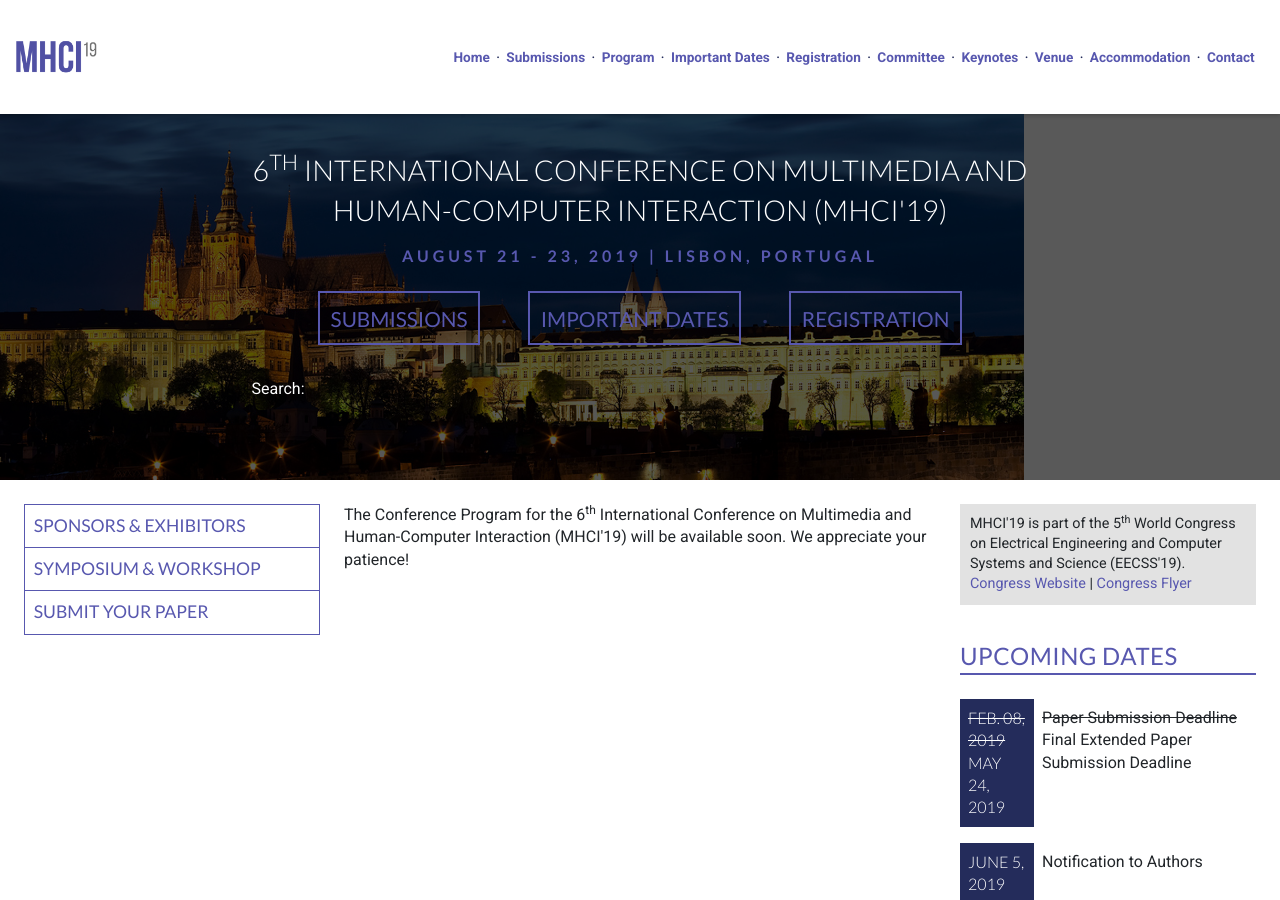
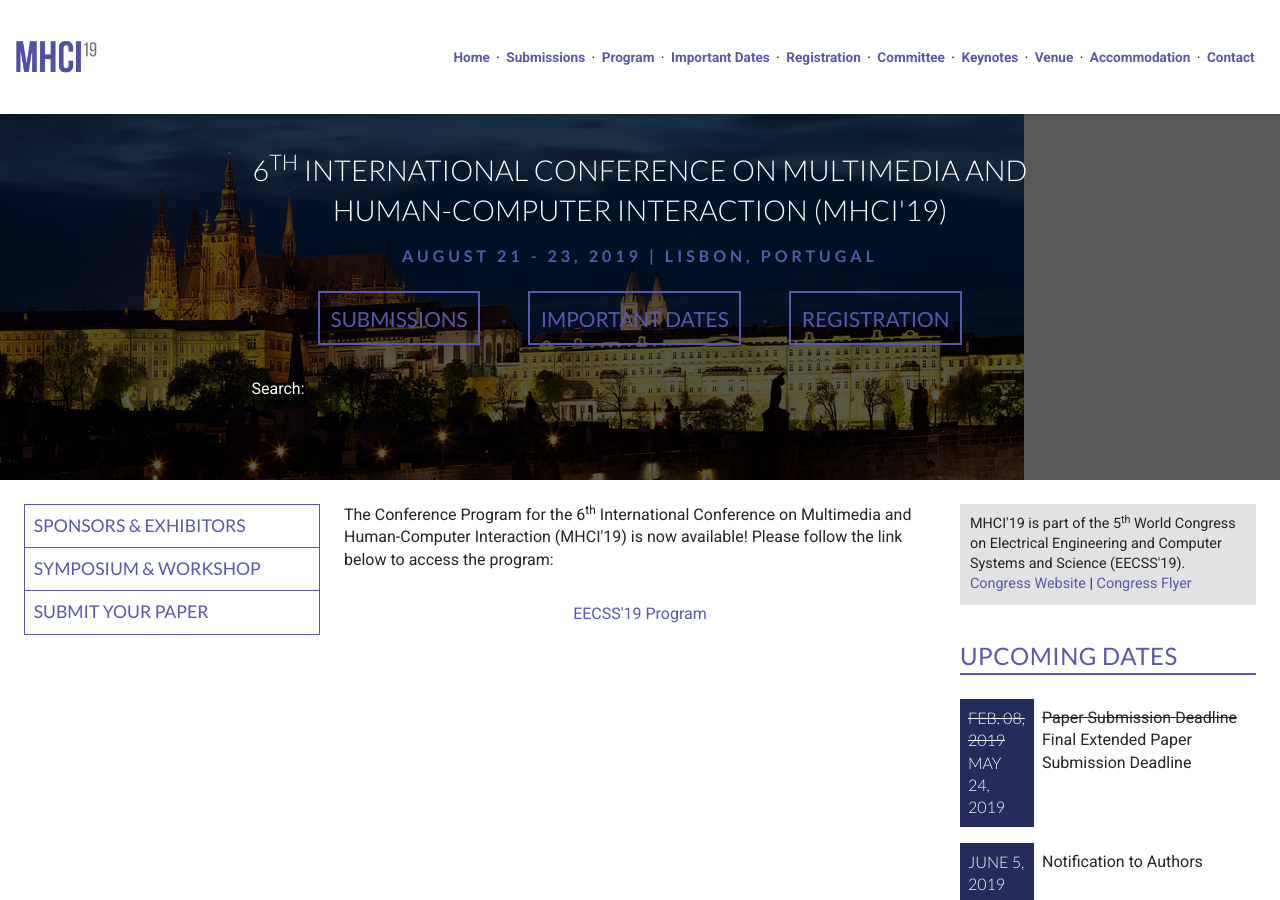
Before and after one commit to intaset/mhciconference, a Jekyll site: the page built from program.html, in a window 1280 px wide and 900 px high. Built offline with Jekyll 4.4.1, drawn with Linux system fonts in a browser that asks for light colours; nearby versions of some CDN libraries; Markdown is read by kramdown in place of the engine named in the settings; comment, search, counter and statistics services are not loaded.

Commit message:
upload program

```diff
--- a/program.html
+++ b/program.html
@@ -7,10 +7,10 @@ keyword: computer science conference, multimedia conference, human computer inte
 
 <div class="unit unit-s-1 unit-m-1-4-1 unit-l-1-4-1">
   <div class="unit-spacer content">
-    <p class="body">The Conference Program for the 6<sup>th</sup> International Conference on Multimedia and Human-Computer Interaction (MHCI'19) will be available soon. We appreciate your patience!</p>
+  <!--  <p class="body">The Conference Program for the 6<sup>th</sup> International Conference on Multimedia and Human-Computer Interaction (MHCI'19) will be available soon. We appreciate your patience!</p>
+-->
+    <p class="body">The Conference Program for the 6<sup>th</sup> International Conference on Multimedia and Human-Computer Interaction (MHCI'19) is now available! Please follow the link below to access the program:</p>
 
-    <!-- <p class="body">The Conference Program for the 6<sup>th</sup> International Conference on Multimedia and Human-Computer Interaction (MHCI'19) is now available! Please follow the link below to access the program:</p>
-
-    <p align="center"><a href="../EECSS17_Program.pdf" class="body-link">EECSS17 Program</a></p> -->
+    <p align="center"><a href="https://eecss.org/program/" class="body-link">EECSS'19 Program</a></p>
   </div>
   </div>
```
Also changed, not shown: 1 other file.
